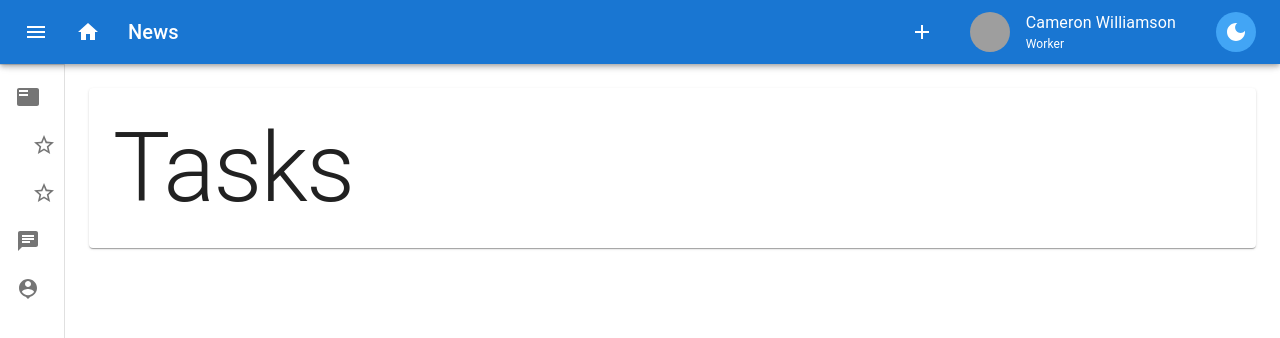
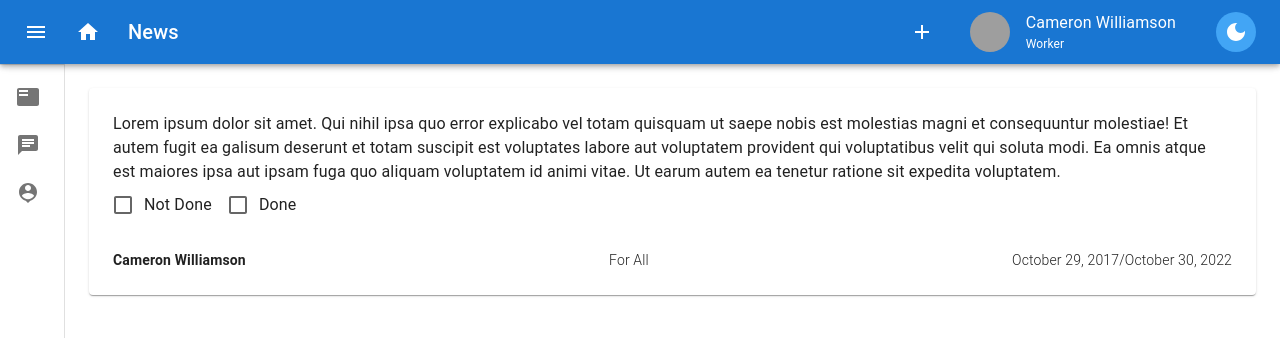
Before and after one commit to BrianBellamy/diplom, a React (Create React App) app: page / in a window 1280 px wide. Shown: the top 338 px of the page. Built offline with nearby package versions, Linux system fonts and the light colour scheme; grey boxes are pictures that could not be loaded.

Commit message:
последнее обновление

```diff
--- a/src/components/MainMenu.jsx
+++ b/src/components/MainMenu.jsx
@@ -13,7 +13,7 @@ import StarBorder from '@mui/icons-material/StarBorder';
 
 const MainMenu = () => {
 
-  const [open, setOpen] = React.useState(true);
+  const [open, setOpen] = React.useState(false);
 
   const handleClick = () => {
     setOpen(!open);
--- a/src/pages/Task.jsx
+++ b/src/pages/Task.jsx
@@ -1,12 +1,51 @@
 import { Box, Typography } from '@mui/material'
 import React from 'react'
+import FormGroup from '@mui/material/FormGroup';
+import FormControlLabel from '@mui/material/FormControlLabel';
+import Checkbox from '@mui/material/Checkbox';
 
 const Task = () => {
   return (
     <Box>
-        <Typography variant='h1'>
-        Tasks
+        <Typography variant='p'>
+        Lorem ipsum dolor sit amet. Qui nihil ipsa quo error explicabo vel totam quisquam ut saepe nobis est molestias magni et consequuntur molestiae! Et autem fugit ea galisum deserunt et totam suscipit est voluptates labore aut voluptatem provident qui voluptatibus velit qui soluta modi. Ea omnis atque est maiores ipsa aut ipsam fuga quo aliquam voluptatem id animi vitae. Ut earum autem ea tenetur ratione sit expedita voluptatem.
     </Typography>
+
+    <FormGroup sx={{
+      display: 'flex',
+      flexDirection: 'row',
+      marginBottom: 3
+    }}>
+      <FormControlLabel control={<Checkbox  color='error' />} label="Not Done" />
+      <FormControlLabel control={<Checkbox color='success' />} label="Done" />
+    </FormGroup>
+
+    <Box sx={{
+      display: 'flex',
+      flexDirection: 'row',
+      justifyContent: 'space-between'
+    }}>
+    <Typography variant='p' sx={{
+      fontSize: 14,
+      fontWeight: 600
+    }}>
+    Cameron Williamson
+    </Typography>
+    <Typography variant='p' sx={{
+      fontSize: 14,
+      fontWeight: 300
+    }}>
+    For All
+    </Typography>
+    <Typography variant='p' sx={{
+      fontSize: 14,
+      fontWeight: 300
+    }}>
+   October 29, 2017/October 30, 2022
+    </Typography>
+    </Box>
+
+
     </Box>
   )
 }
```
